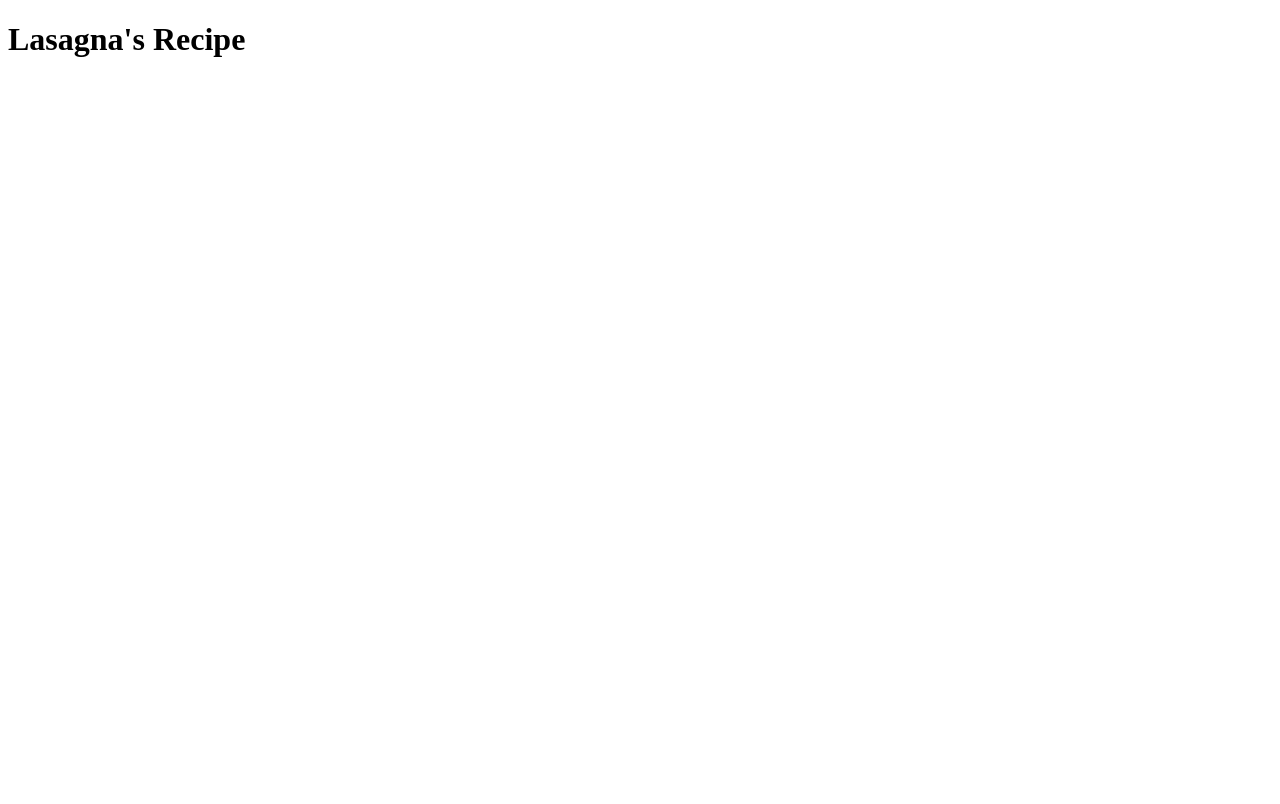
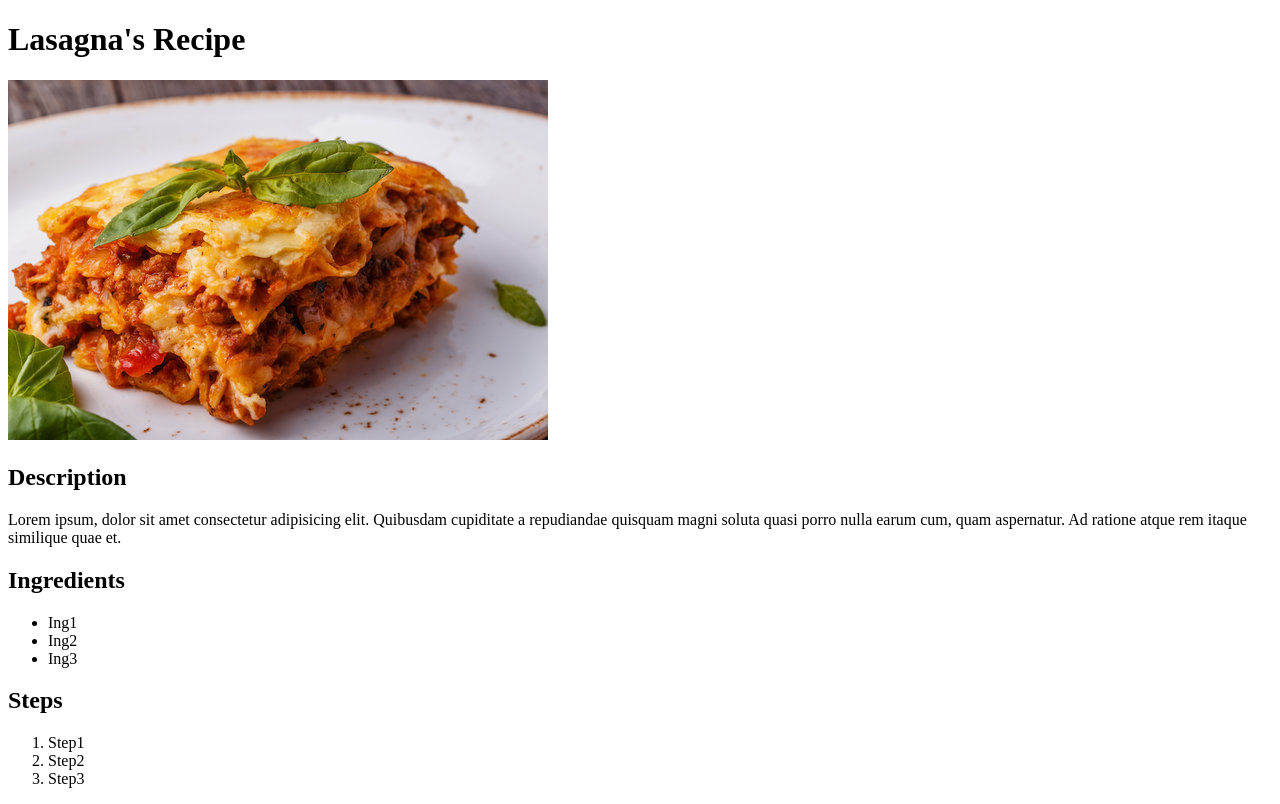
Before and after one commit to ismaeel06/odin-recipes, a plain HTML site: page recipes/lasagna.html in a window 1280 px wide. Drawn offline with Linux system fonts and the light colour scheme.

Commit message:
Added stuff to Lasagna.html

```diff
--- a/recipes/lasagna.html
+++ b/recipes/lasagna.html
@@ -7,5 +7,21 @@
 </head>
 <body>
     <h1>Lasagna's Recipe</h1>
+    <img src="../img/lasagna image.jpg" alt="Pic of Lasagna">
+    <h2>Description</h2>
+    <p>Lorem ipsum, dolor sit amet consectetur adipisicing elit. Quibusdam cupiditate a repudiandae quisquam magni soluta quasi porro nulla earum cum, quam aspernatur. Ad ratione atque rem itaque similique quae et.</p>
+    <h2><strong>Ingredients</strong></h2>
+    <ul>
+        <li>Ing1</li>
+        <li>Ing2</li>
+        <li>Ing3</li>
+
+    </ul>
+    <h2><strong>Steps</strong></h2>
+    <ol>
+        <li>Step1</li>
+        <li>Step2</li>
+        <li>Step3</li>
+    </ol>
 </body>
 </html>
```
Also changed, not shown: img/lasagna image.jpg (added).
